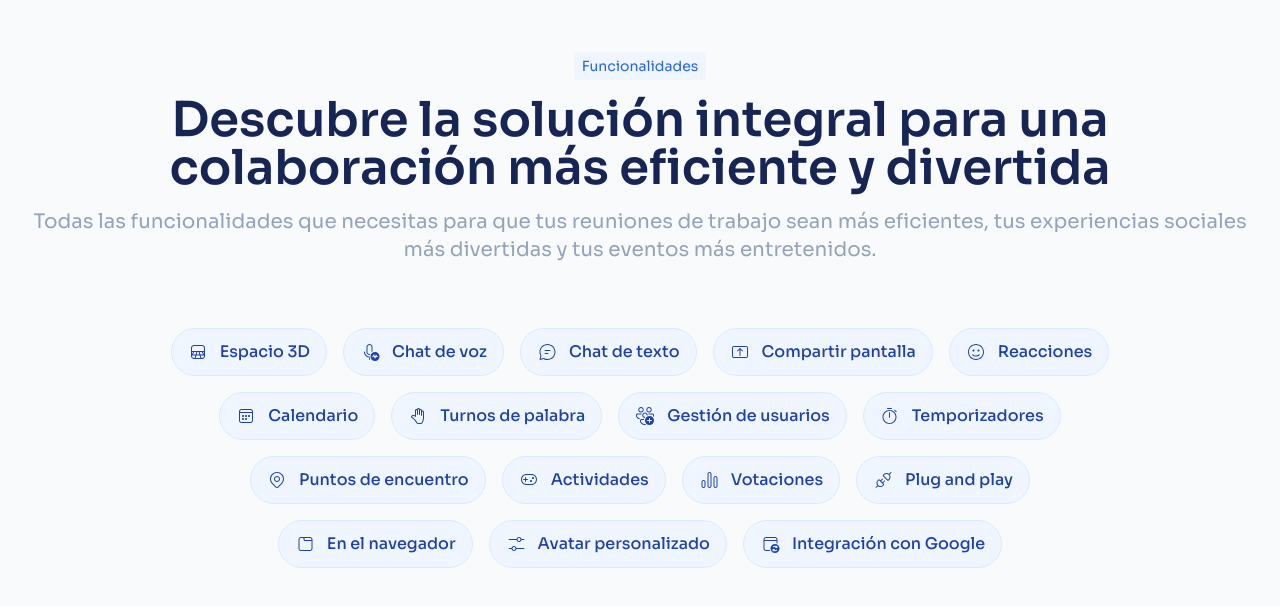
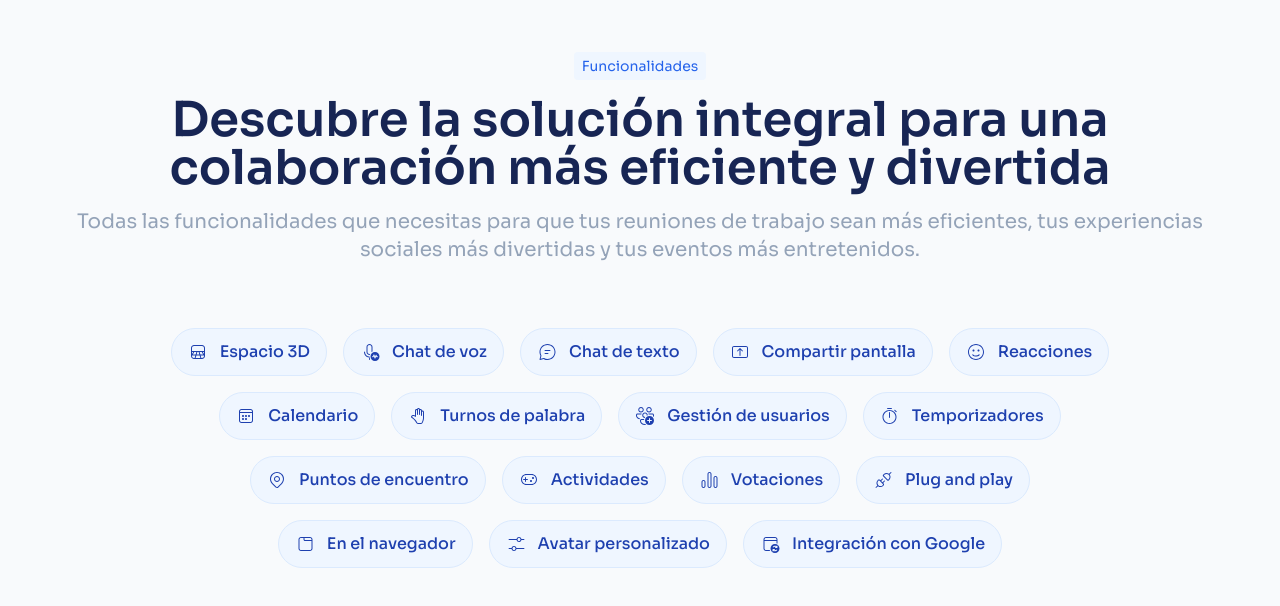
Before and after one commit to workteamup/teamup-landing, a Next.js app: page / in a window 1280 px wide. Shown: the part 6095-6701 px from the top of the page. Built offline with nearby package versions, Linux system fonts and the light colour scheme.

Commit message:
fix chuchurrio de header width

```diff
--- a/app/components/features.js
+++ b/app/components/features.js
@@ -21,6 +21,7 @@ const Features = () => {
         heading="Descubre la solución integral para una colaboración más eficiente y divertida"
         subheading="Todas las funcionalidades que necesitas para que tus reuniones de trabajo sean más eficientes, tus experiencias sociales más divertidas y tus eventos más entretenidos."
         width="1200"
+        className="max-w-[1200px]"
       />
       <div className="flex flex-wrap justify-center mt-14 md:max-w-[960px] m-auto">
         {features.map((feature, key) => {
```
